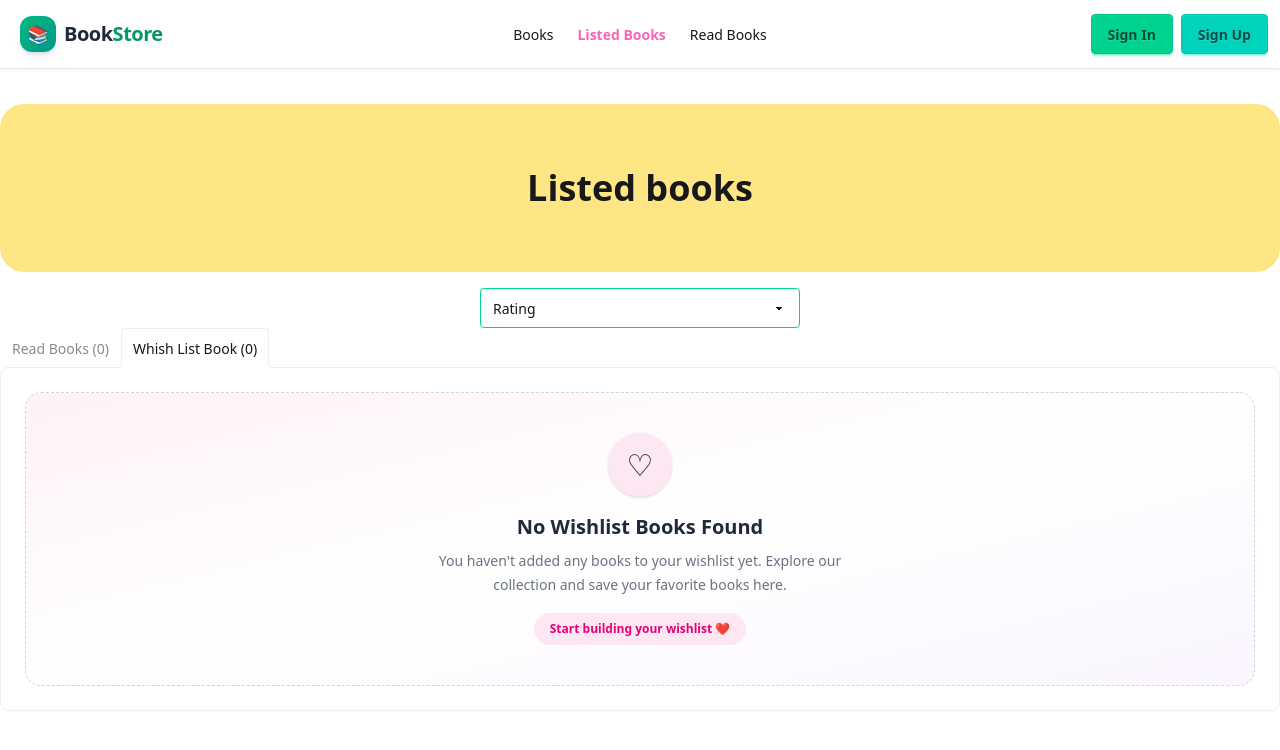
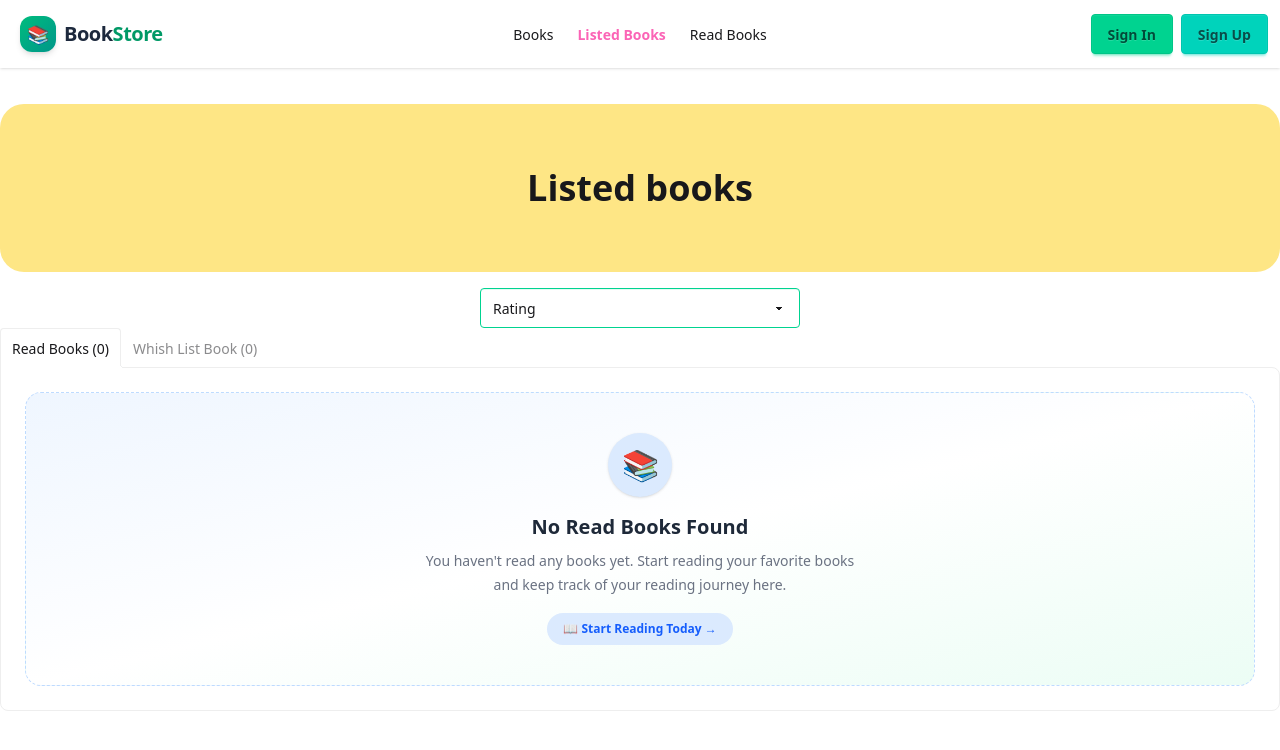
Before and after one commit to rabbyahmedcse/next-js-full-first-projrct, a Next.js app: page /listedBooks in a window 1280 px wide. Shown: the top 750 px of the page. Built offline with nearby package versions, Linux system fonts and the light colour scheme.

Commit message:
update wishList interface

```diff
--- a/src/app/listedBooks/page.tsx
+++ b/src/app/listedBooks/page.tsx
@@ -50,7 +50,7 @@ const sortedWishBooks = sortBooks(wishlist);
 
             {/* name of each tab group should be unique */}
             <div className="tabs tabs-lift">
-                <input type="radio" name="my_tabs_3" className="tab" aria-label={`Read Books (${readBooks.length})`} />
+                <input type="radio" name="my_tabs_3" className="tab" aria-label={`Read Books (${readBooks.length})`} defaultChecked  />
                 <div className="tab-content bg-base-100 border-base-300 p-6 space-y-2">
                     {
                         sortedReadBooks.length > 0 ? (
@@ -88,7 +88,7 @@ const sortedWishBooks = sortBooks(wishlist);
                     }
                 </div>
 
-                <input type="radio" name="my_tabs_3" className="tab" aria-label={`Whish List Book (${wishlist.length})`} defaultChecked />
+                <input type="radio" name="my_tabs_3" className="tab" aria-label={`Whish List Book (${wishlist.length})`} />
                 <div className="tab-content bg-base-100 border-base-300 p-6 space-y-2">
                     {
                         sortedWishBooks.length > 0 ? (
```
